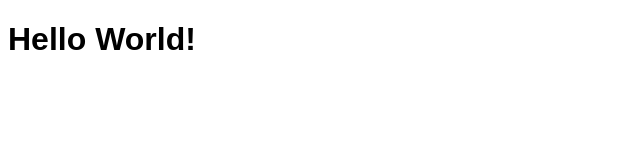
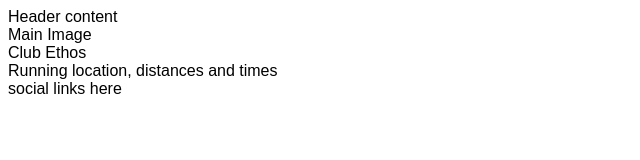
Before and after one commit to Luciano2712/love-running, a plain HTML site: page index.html in a window 1280 px wide. Shown: the whole page, without its empty margins (0-640 px from the left). Drawn offline with Linux system fonts and the light colour scheme.

Commit message:
Add core structure for home page

```diff
--- a/index.html
+++ b/index.html
@@ -10,6 +10,17 @@
     <title>Love Running</title>
 </head>
 <body>
-    <h1>Hello World!</h1>
+    <header>Header content</header>
+    <section>
+        Main Image
+    </section>
+    <section>
+        Club Ethos
+    </section>
+    <section>
+        Running location, distances and times
+    </section>
+    <footer>social links here</footer>
+
 </body>
 </html>
```
